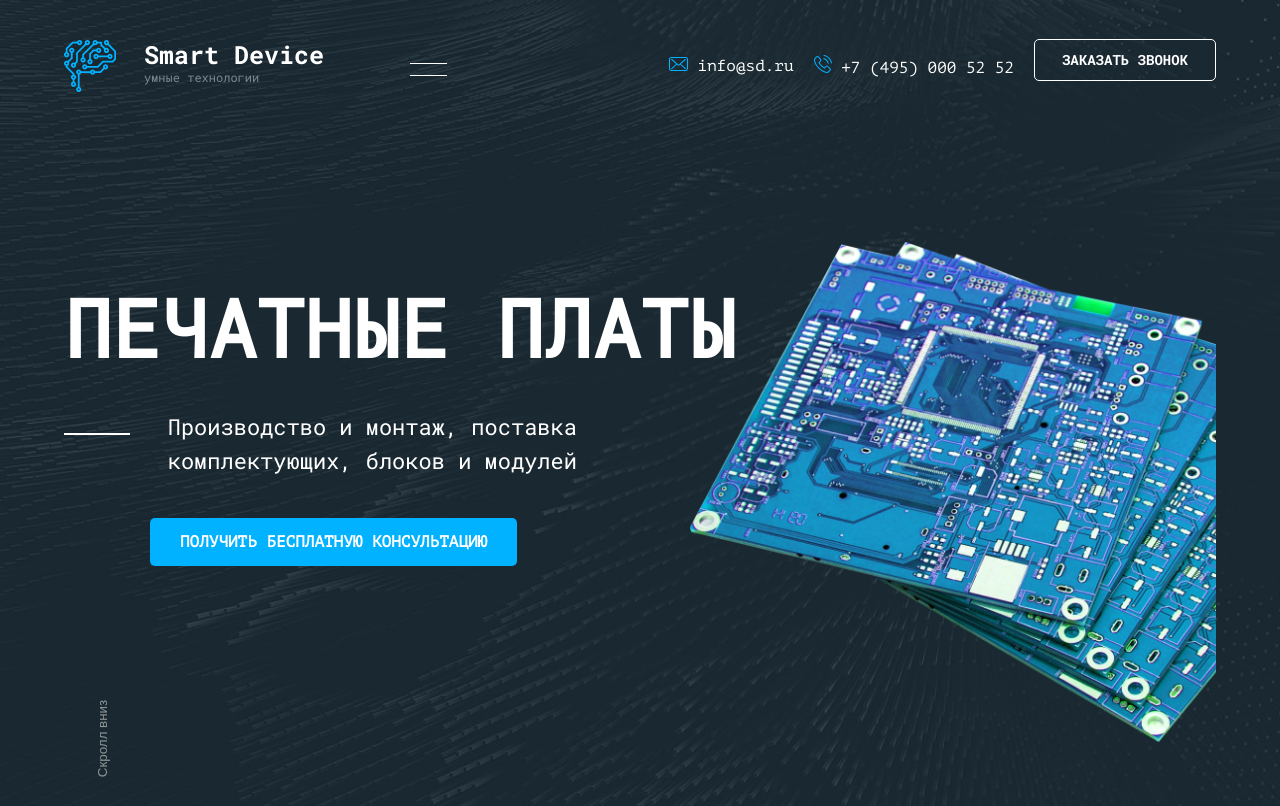
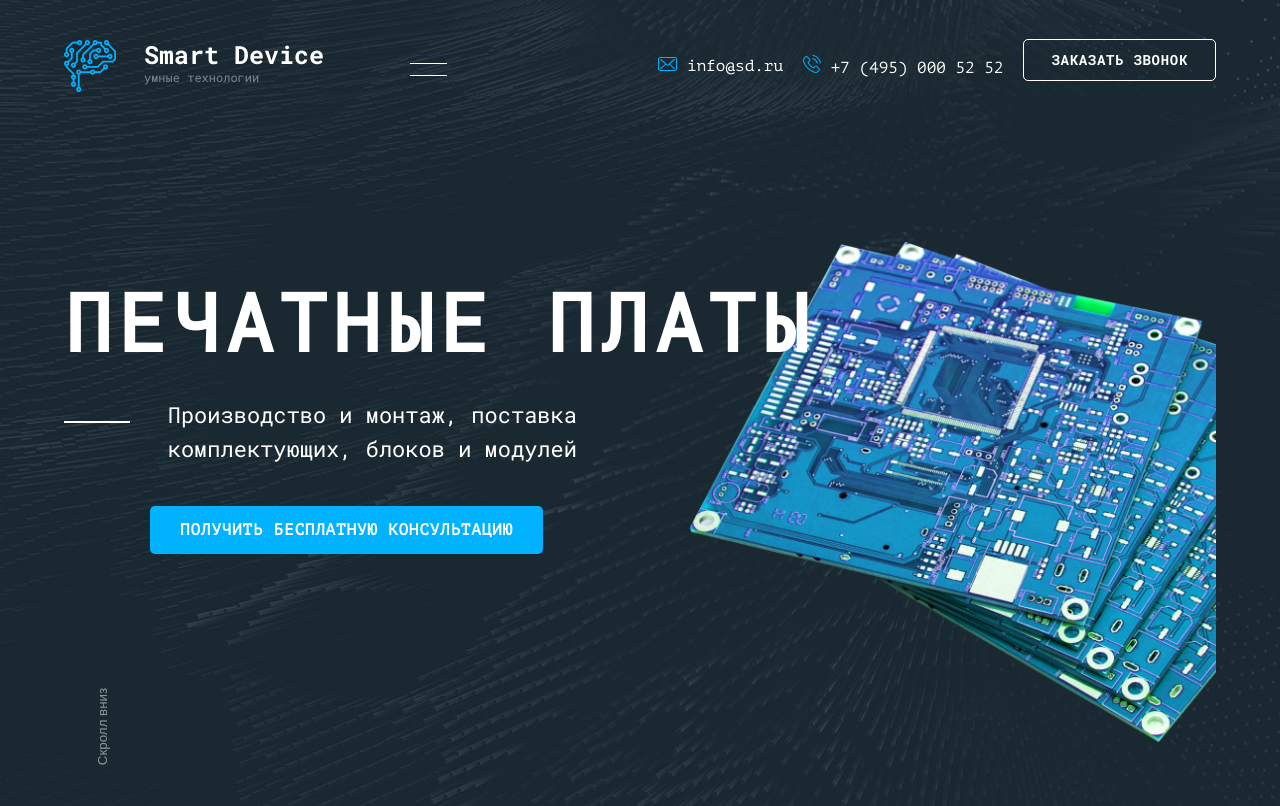
Before and after one commit to anyakul/smart-device, a website: page source/index.html in a window 1280 px wide. Shown: the top 806 px of the page. Drawn offline with nearby package versions, Linux system fonts and the light colour scheme; files that its build step writes are made by us from their sources; files whose address does not match are found by name.

Commit message:
исправляю замечание о несоответствии шрифта макету

```diff
--- a/source/sass/blocks/form.scss
+++ b/source/sass/blocks/form.scss
@@ -45,9 +45,11 @@
 }
 
 .form__label {
+  font-family: $pt-mono-regular-font;
   @include white-link;
   width: 50%;
   opacity: 0.8;
+  letter-spacing: 0.05em;
 }
 
 .form__input-checkbox {
--- a/source/sass/blocks/promo.scss
+++ b/source/sass/blocks/promo.scss
@@ -16,6 +16,8 @@
   font-family: $roboto-mono-regular-font;
   text-transform: uppercase;
   font-size: 5rem;
+  line-height: 94px;
+  letter-spacing: 0.07em;
 }
 
 .promo__description {
--- a/source/sass/mixins.scss
+++ b/source/sass/mixins.scss
@@ -55,6 +55,7 @@
   border: 1px solid $white-color;
   border-radius: 5px;
   cursor: pointer;
+  letter-spacing: 0.05em;
 
   &:hover {
     color: #dbdbdb;
@@ -78,6 +79,7 @@
   font-weight: bold;
   text-transform: uppercase;
   cursor: pointer;
+  letter-spacing: 0.05em;
 
   &:hover {
     background-color: $light-blue-color;
@@ -100,6 +102,7 @@
   border: 1px solid $blue-color;
   border-radius: 5px;
   cursor: pointer;
+  letter-spacing: 0.05em;
 
   &:hover {
     border: 1px solid $light-blue-color;
@@ -176,6 +179,7 @@
   font-size: 0.9375rem;
   text-transform: uppercase;
   color: $header-bg-color;
+  letter-spacing: 0.05em;
 }
 
 @mixin footer-list-item {
@@ -183,6 +187,7 @@
   font-size: 0.9375rem;
   color: $header-bg-color;
   opacity: 0.5;
+  letter-spacing: 0.03em;
   font-weight: normal;
   text-decoration: none;
 }
@@ -193,6 +198,7 @@
   line-height: 24px;
   color: $header-bg-color;
   opacity: 0.5;
+  letter-spacing: 0.04em;
   font-weight: normal;
   text-decoration: none;
   text-transform: uppercase;
```
